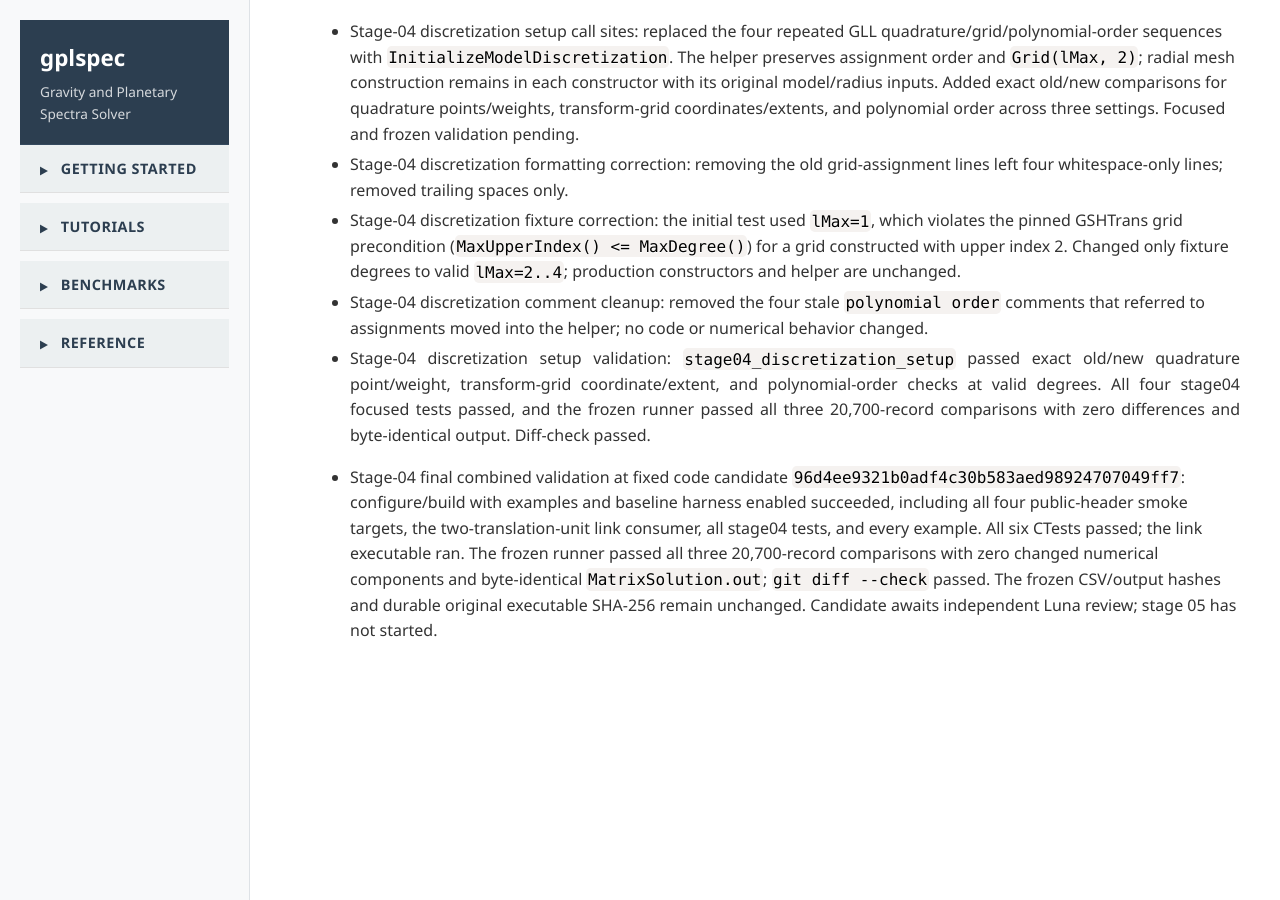
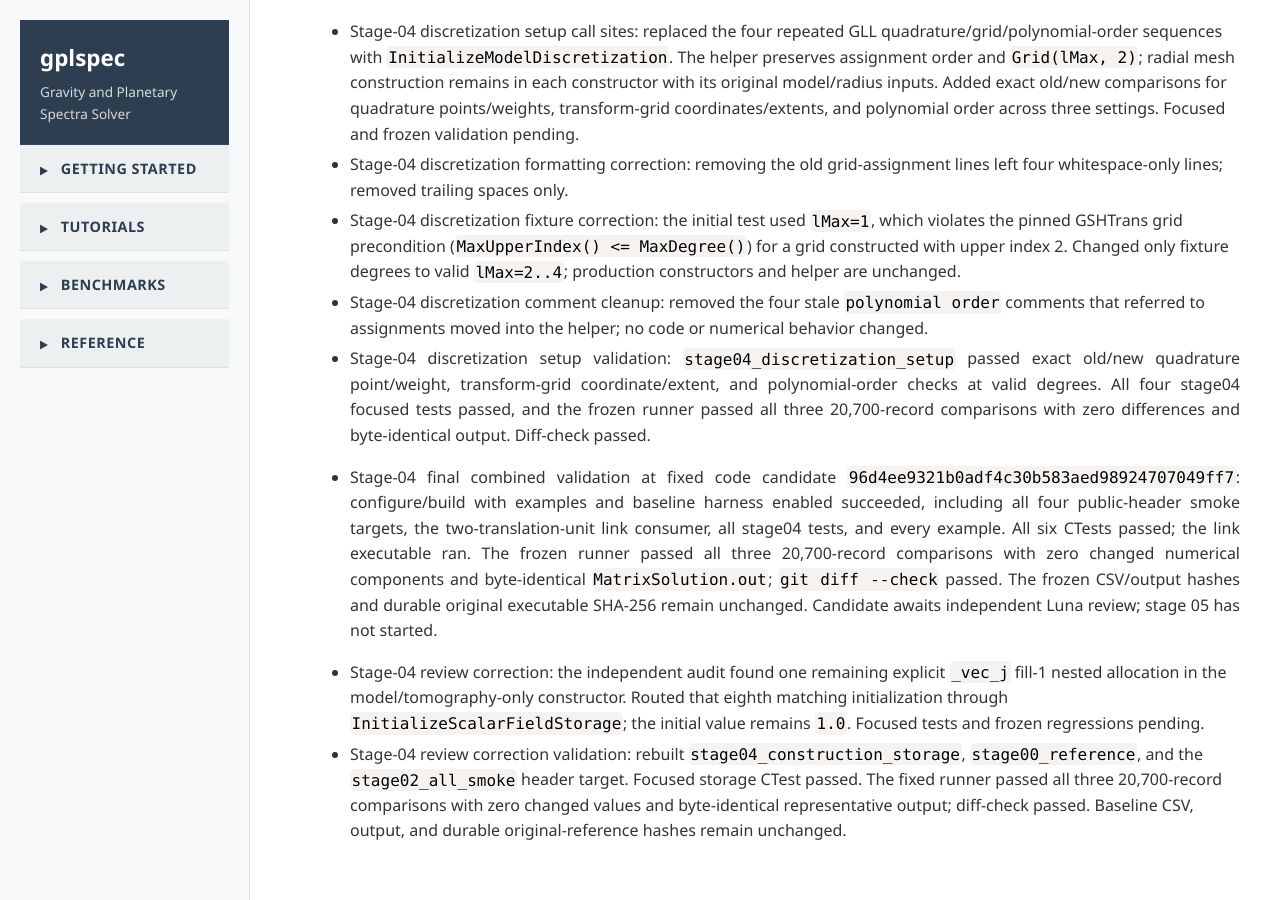
Before and after one commit to adcm2/gplspec, a Jekyll site: the page built from implementation_status.md, in a window 1280 px wide and 900 px high, scrolled down 10921 px. Built offline with Jekyll 4.4.1, drawn with Linux system fonts in a browser that asks for light colours; nearby versions of some CDN libraries; our own code applies the rules of GitHub Pages for plain Markdown files; before the commit the page ends 11621 px from its top, so only the background shows below that.

Commit message:
Use shared storage initializer for model Jacobian

```diff
--- a/implementation_status.md
+++ b/implementation_status.md
@@ -162,3 +162,6 @@ The coordinator fast-forwarded `cleanup/base` through `535561a6ed58ae02832960ff7
 - Stage-04 discretization setup validation: `stage04_discretization_setup` passed exact old/new quadrature point/weight, transform-grid coordinate/extent, and polynomial-order checks at valid degrees. All four stage04 focused tests passed, and the frozen runner passed all three 20,700-record comparisons with zero differences and byte-identical output. Diff-check passed.
 
 - Stage-04 final combined validation at fixed code candidate `96d4ee9321b0adf4c30b583aed98924707049ff7`: configure/build with examples and baseline harness enabled succeeded, including all four public-header smoke targets, the two-translation-unit link consumer, all stage04 tests, and every example. All six CTests passed; the link executable ran. The frozen runner passed all three 20,700-record comparisons with zero changed numerical components and byte-identical `MatrixSolution.out`; `git diff --check` passed. The frozen CSV/output hashes and durable original executable SHA-256 remain unchanged. Candidate awaits independent Luna review; stage 05 has not started.
+
+- Stage-04 review correction: the independent audit found one remaining explicit `_vec_j` fill-1 nested allocation in the model/tomography-only constructor. Routed that eighth matching initialization through `InitializeScalarFieldStorage`; the initial value remains `1.0`. Focused tests and frozen regressions pending.
+- Stage-04 review correction validation: rebuilt `stage04_construction_storage`, `stage00_reference`, and the `stage02_all_smoke` header target. Focused storage CTest passed. The fixed runner passed all three 20,700-record comparisons with zero changed values and byte-identical representative output; diff-check passed. Baseline CSV, output, and durable original-reference hashes remain unchanged.
```
Also changed, not shown: docs/cleanup/stage-04-decisions.md (+1 -1 lines), 1 other file.
